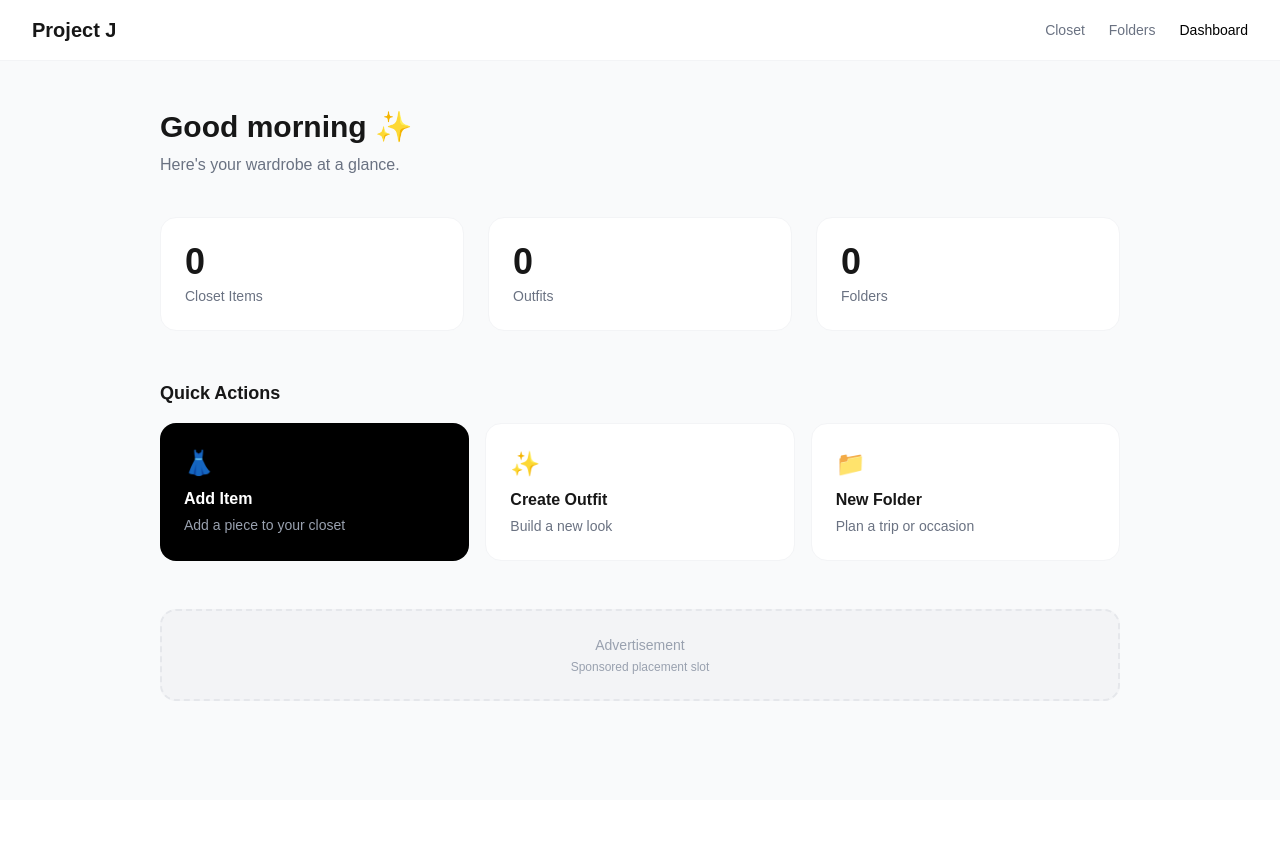
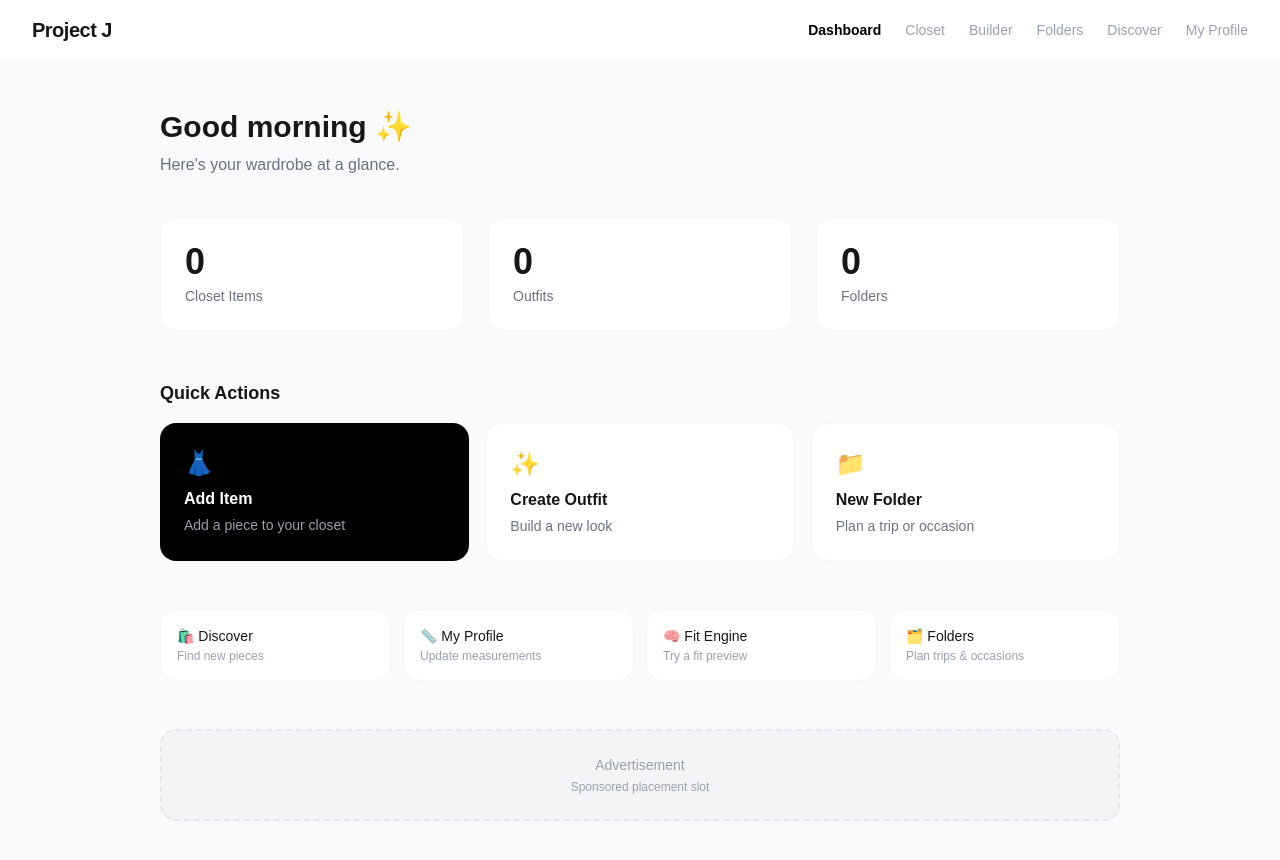
Before and after one commit to theodorevetere/project-j, a Next.js app: page /dashboard in a window 1280 px wide. Shown: the top 860 px of the page. Before the commit the page ends 800 px from the top, so only its background shows below. Built offline with nearby package versions, Linux system fonts and the light colour scheme.

Commit message:
add shared Nav component across all pages

```diff
--- a/app/closet/page.tsx
+++ b/app/closet/page.tsx
@@ -1,6 +1,6 @@
 'use client'
 import { useState } from 'react'
-import Link from 'next/link'
+import Nav from '@/components/Nav'
 
 const CATEGORIES = ['All', 'Tops', 'Bottoms', 'Dresses', 'Shoes', 'Bags', 'Accessories', 'Outerwear']
 const STATUSES = ['All', 'Owned', 'Considering', 'Wishlist']
@@ -61,14 +61,7 @@ export default function ClosetPage() {
 
   return (
     <main className="min-h-screen bg-gray-50">
-      <nav className="bg-white border-b border-gray-100 px-8 py-4 flex items-center justify-between">
-        <span className="text-xl font-bold">Project J</span>
-        <div className="flex gap-6 text-sm text-gray-500">
-          <Link href="/closet" className="font-medium text-black">Closet</Link>
-          <Link href="/folders" className="hover:text-black">Folders</Link>
-          <Link href="/dashboard" className="hover:text-black">Dashboard</Link>
-        </div>
-      </nav>
+      <Nav />
 
       <div className="max-w-6xl mx-auto px-8 py-10">
         <div className="flex items-center justify-between mb-8">
--- a/app/dashboard/page.tsx
+++ b/app/dashboard/page.tsx
@@ -1,17 +1,9 @@
-import Link from 'next/link'
+import Nav from '@/components/Nav'
 
 export default function DashboardPage() {
   return (
     <main className="min-h-screen bg-gray-50">
-      {/* Nav */}
-      <nav className="bg-white border-b border-gray-100 px-8 py-4 flex items-center justify-between">
-        <span className="text-xl font-bold">Project J</span>
-        <div className="flex gap-6 text-sm text-gray-500">
-          <Link href="/closet" className="hover:text-black">Closet</Link>
-          <Link href="/folders" className="hover:text-black">Folders</Link>
-          <Link href="/dashboard" className="hover:text-black font-medium text-black">Dashboard</Link>
-        </div>
-      </nav>
+      <Nav />
 
       <div className="max-w-5xl mx-auto px-8 py-12">
         <h1 className="text-3xl font-bold mb-2">Good morning ✨</h1>
@@ -34,21 +26,36 @@ export default function DashboardPage() {
         {/* Quick Actions */}
         <h2 className="text-lg font-semibold mb-4">Quick Actions</h2>
         <div className="grid grid-cols-1 md:grid-cols-3 gap-4 mb-12">
-          <Link href="/closet" className="bg-black text-white rounded-2xl p-6 hover:bg-gray-800 transition">
+          <a href="/closet" className="bg-black text-white rounded-2xl p-6 hover:bg-gray-800 transition">
             <p className="text-2xl mb-2">👗</p>
             <p className="font-semibold">Add Item</p>
             <p className="text-gray-400 text-sm mt-1">Add a piece to your closet</p>
-          </Link>
-          <Link href="/outfit-builder" className="bg-white border border-gray-100 rounded-2xl p-6 hover:border-gray-300 transition">
+          </a>
+          <a href="/outfit-builder" className="bg-white border border-gray-100 rounded-2xl p-6 hover:border-gray-300 transition">
             <p className="text-2xl mb-2">✨</p>
             <p className="font-semibold">Create Outfit</p>
             <p className="text-gray-500 text-sm mt-1">Build a new look</p>
-          </Link>
-          <Link href="/folders" className="bg-white border border-gray-100 rounded-2xl p-6 hover:border-gray-300 transition">
+          </a>
+          <a href="/folders" className="bg-white border border-gray-100 rounded-2xl p-6 hover:border-gray-300 transition">
             <p className="text-2xl mb-2">📁</p>
             <p className="font-semibold">New Folder</p>
             <p className="text-gray-500 text-sm mt-1">Plan a trip or occasion</p>
-          </Link>
+          </a>
+        </div>
+
+        {/* Quick Links */}
+        <div className="grid grid-cols-2 md:grid-cols-4 gap-3 mb-12">
+          {[
+            { href: '/recommendations', label: '🛍️ Discover', desc: 'Find new pieces' },
+            { href: '/profile', label: '📏 My Profile', desc: 'Update measurements' },
+            { href: '/fit-result', label: '🧠 Fit Engine', desc: 'Try a fit preview' },
+            { href: '/folders', label: '🗂️ Folders', desc: 'Plan trips & occasions' },
+          ].map(item => (
+            <a key={item.href} href={item.href} className="bg-white border border-gray-100 rounded-2xl p-4 hover:border-gray-300 transition">
+              <p className="font-medium text-sm">{item.label}</p>
+              <p className="text-gray-400 text-xs mt-0.5">{item.desc}</p>
+            </a>
+          ))}
         </div>
 
         {/* Ad Banner Slot */}
--- a/app/fit-result/page.tsx
+++ b/app/fit-result/page.tsx
@@ -1,6 +1,7 @@
 'use client'
 import { useState, useEffect } from 'react'
 import Link from 'next/link'
+import Nav from '@/components/Nav'
 import { runFitEngine, BodyProfile, ProductInfo } from '@/lib/fitEngine'
 
 const DEMO_PRODUCT: ProductInfo = {
@@ -58,14 +59,7 @@ export default function FitResultPage() {
 
   return (
     <main className="min-h-screen bg-gray-50">
-      <nav className="bg-white border-b border-gray-100 px-8 py-4 flex items-center justify-between">
-        <span className="text-xl font-bold">Project J</span>
-        <div className="flex gap-6 text-sm text-gray-500">
-          <Link href="/profile" className="hover:text-black">My Profile</Link>
-          <Link href="/closet" className="hover:text-black">Closet</Link>
-          <Link href="/dashboard" className="hover:text-black">Dashboard</Link>
-        </div>
-      </nav>
+      <Nav />
 
       <div className="max-w-2xl mx-auto px-8 py-10">
         <div className="mb-6">
@@ -143,6 +137,15 @@ export default function FitResultPage() {
               </div>
             )}
 
+            {/* Save to Closet */}
+            <div className="bg-white rounded-2xl border border-gray-100 p-6">
+              <h2 className="font-semibold mb-2">Like what you see?</h2>
+              <p className="text-gray-500 text-sm mb-4">Save this item to your closet as "Considering"</p>
+              <button className="w-full bg-black text-white rounded-xl py-2.5 text-sm font-medium hover:bg-gray-800 transition">
+                + Save to Closet
+              </button>
+            </div>
+
             <Link href="/profile"
               className="block text-center border border-gray-200 rounded-2xl py-3 text-sm text-gray-500 hover:bg-gray-50 transition">
               Update My Measurements →
--- a/app/folders/page.tsx
+++ b/app/folders/page.tsx
@@ -1,6 +1,6 @@
 'use client'
 import { useState } from 'react'
-import Link from 'next/link'
+import Nav from '@/components/Nav'
 
 type Folder = {
   id: string
@@ -34,14 +34,7 @@ export default function FoldersPage() {
 
   return (
     <main className="min-h-screen bg-gray-50">
-      <nav className="bg-white border-b border-gray-100 px-8 py-4 flex items-center justify-between">
-        <span className="text-xl font-bold">Project J</span>
-        <div className="flex gap-6 text-sm text-gray-500">
-          <Link href="/closet" className="hover:text-black">Closet</Link>
-          <Link href="/folders" className="font-medium text-black">Folders</Link>
-          <Link href="/dashboard" className="hover:text-black">Dashboard</Link>
-        </div>
-      </nav>
+      <Nav />
 
       <div className="max-w-5xl mx-auto px-8 py-10">
         <div className="flex items-center justify-between mb-8">
@@ -77,7 +70,6 @@ export default function FoldersPage() {
             </div>
           ))}
 
-          {/* Empty state */}
           {folders.length === 0 && (
             <div className="col-span-3 text-center py-20 text-gray-400">
               <p className="text-4xl mb-3">📁</p>
--- a/app/outfit-builder/page.tsx
+++ b/app/outfit-builder/page.tsx
@@ -1,6 +1,6 @@
 'use client'
 import { useState, useRef } from 'react'
-import Link from 'next/link'
+import Nav from '@/components/Nav'
 
 type ClosetItem = {
   id: string
@@ -71,14 +71,7 @@ export default function OutfitBuilderPage() {
 
   return (
     <main className="min-h-screen bg-gray-50">
-      <nav className="bg-white border-b border-gray-100 px-8 py-4 flex items-center justify-between">
-        <span className="text-xl font-bold">Project J</span>
-        <div className="flex gap-6 text-sm text-gray-500">
-          <Link href="/closet" className="hover:text-black">Closet</Link>
-          <Link href="/folders" className="hover:text-black">Folders</Link>
-          <Link href="/dashboard" className="hover:text-black">Dashboard</Link>
-        </div>
-      </nav>
+      <Nav />
 
       <div className="max-w-7xl mx-auto px-8 py-8">
         <h1 className="text-3xl font-bold mb-6">Outfit Builder</h1>
--- a/app/profile/page.tsx
+++ b/app/profile/page.tsx
@@ -1,6 +1,7 @@
 'use client'
 import { useState } from 'react'
 import Link from 'next/link'
+import Nav from '@/components/Nav'
 
 type BodyProfile = {
   height_ft: string
@@ -49,14 +50,7 @@ export default function ProfilePage() {
 
   return (
     <main className="min-h-screen bg-gray-50">
-      <nav className="bg-white border-b border-gray-100 px-8 py-4 flex items-center justify-between">
-        <span className="text-xl font-bold">Project J</span>
-        <div className="flex gap-6 text-sm text-gray-500">
-          <Link href="/closet" className="hover:text-black">Closet</Link>
-          <Link href="/folders" className="hover:text-black">Folders</Link>
-          <Link href="/dashboard" className="hover:text-black">Dashboard</Link>
-        </div>
-      </nav>
+      <Nav />
 
       <div className="max-w-2xl mx-auto px-8 py-10">
         <div className="mb-8">
--- a/app/recommendations/page.tsx
+++ b/app/recommendations/page.tsx
@@ -1,4 +1,4 @@
-import Link from 'next/link'
+import Nav from '@/components/Nav'
 
 const SPONSORED = [
   { id: 's1', brand: 'Reformation', name: 'Linen Wrap Dress', price: '$218', category: 'Dresses', emoji: '👗', tags: ['summer', 'date night'] },
@@ -24,14 +24,7 @@ export default function RecommendationsPage() {
 
   return (
     <main className="min-h-screen bg-gray-50">
-      <nav className="bg-white border-b border-gray-100 px-8 py-4 flex items-center justify-between">
-        <span className="text-xl font-bold">Project J</span>
-        <div className="flex gap-6 text-sm text-gray-500">
-          <Link href="/closet" className="hover:text-black">Closet</Link>
-          <Link href="/folders" className="hover:text-black">Folders</Link>
-          <Link href="/dashboard" className="hover:text-black">Dashboard</Link>
-        </div>
-      </nav>
+      <Nav />
 
       <div className="max-w-5xl mx-auto px-8 py-10">
         <div className="flex items-center justify-between mb-2">
--- /dev/null
+++ b/components/Nav.tsx
@@ -0,0 +1,39 @@
+'use client'
+import Link from 'next/link'
+import { usePathname } from 'next/navigation'
+
+const links = [
+  { href: '/dashboard', label: 'Dashboard' },
+  { href: '/closet', label: 'Closet' },
+  { href: '/outfit-builder', label: 'Builder' },
+  { href: '/folders', label: 'Folders' },
+  { href: '/recommendations', label: 'Discover' },
+  { href: '/profile', label: 'My Profile' },
+]
+
+export default function Nav() {
+  const pathname = usePathname()
+
+  return (
+    <nav className="bg-white border-b border-gray-100 px-8 py-4 flex items-center justify-between sticky top-0 z-40">
+      <Link href="/dashboard" className="text-xl font-bold tracking-tight">
+        Project J
+      </Link>
+      <div className="flex gap-6 text-sm">
+        {links.map(link => (
+          <Link
+            key={link.href}
+            href={link.href}
+            className={`transition ${
+              pathname === link.href
+                ? 'text-black font-semibold'
+                : 'text-gray-400 hover:text-black'
+            }`}
+          >
+            {link.label}
+          </Link>
+        ))}
+      </div>
+    </nav>
+  )
+}
```
